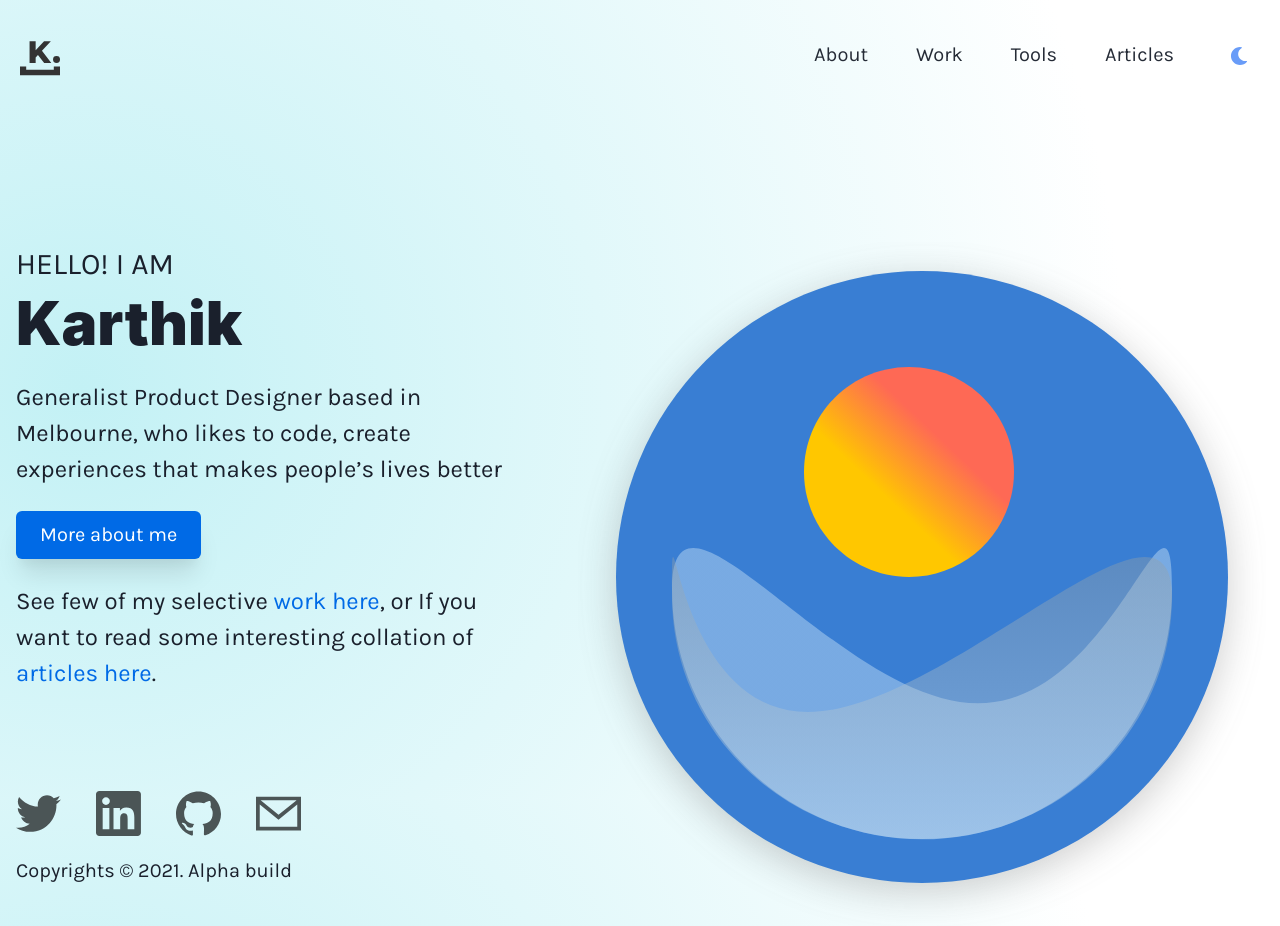
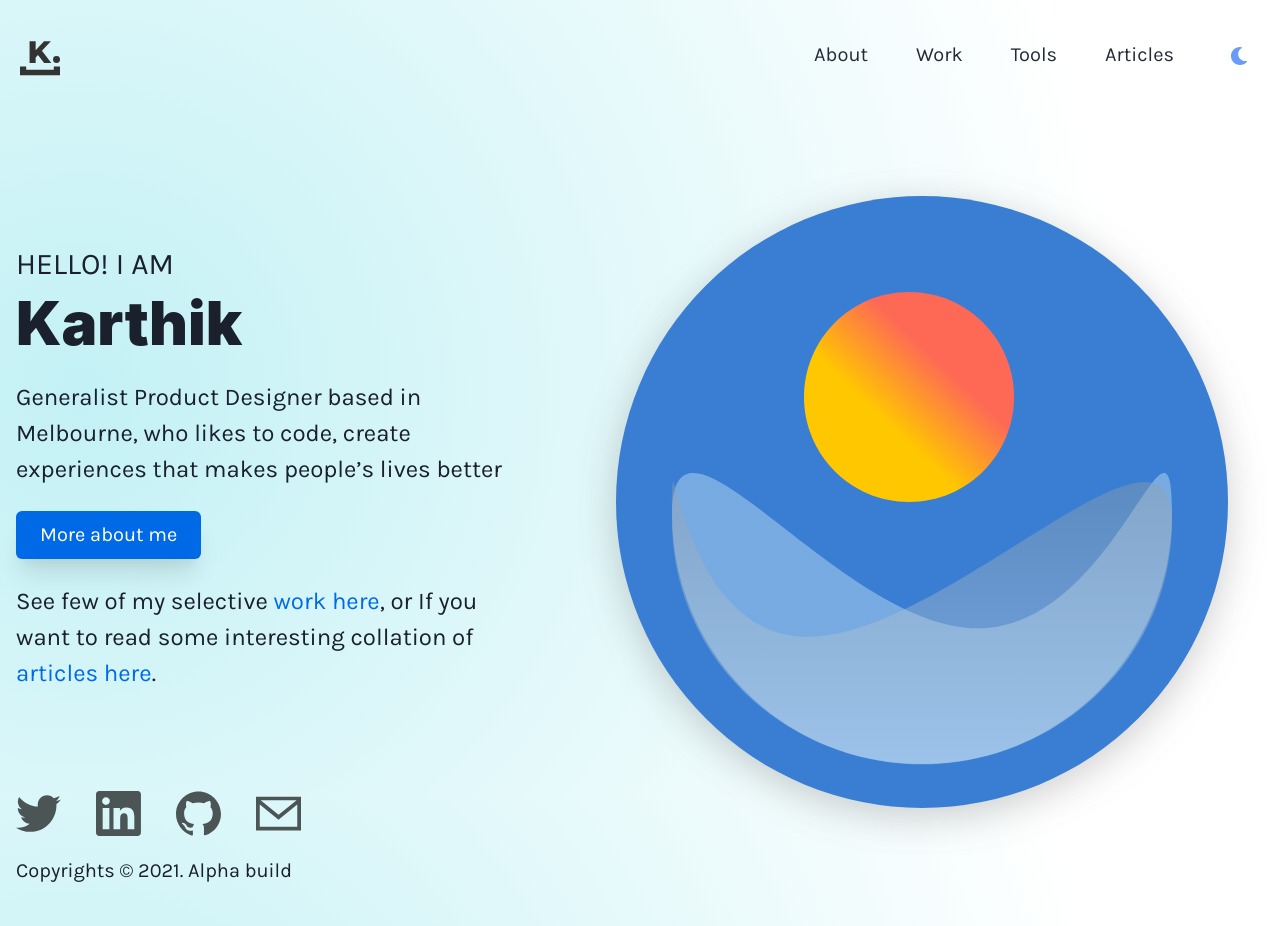
Before and after one commit to k97/jnana, a Next.js app: page / in a window 1280 px wide. Built offline with nearby package versions, Linux system fonts and the light colour scheme; no server answers.

Commit message:
Tweaking hero image on the home screen

```diff
--- /dev/null
+++ b/components/Hero/hero-image.tsx
@@ -0,0 +1,34 @@
+export const HeroImage = () => {
+  return (
+    <svg width="688" height="688" viewBox="0 0 688 688" fill="none" xmlns="http://www.w3.org/2000/svg">
+      <g filter="url(#filter0_d)">
+        <circle cx="344" cy="335" r="306" fill="#397ED3" />
+      </g>
+      <path opacity="0.4" d="M594.002 347.335C594.002 485.407 482.073 597.336 344.002 597.336C205.931 597.336 94.0018 485.407 94.0018 347.335C94.0018 209.264 261.931 461.336 400.002 461.336C538.073 461.336 594.002 209.264 594.002 347.335Z" fill="url(#paint0_linear)" />
+      <path opacity="0.4" d="M594 354.524C594 488.44 482.072 597 344.001 597C205.93 597 94.0018 488.44 94.0018 354.524C94.0018 220.608 91.9306 469.942 230.001 469.942C368.072 469.942 594 220.608 594 354.524Z" fill="url(#paint1_linear)" />
+      <path d="M436 230C436 287.99 388.99 335 331 335C273.01 335 226 287.99 226 230C226 172.01 273.01 125 331 125C388.99 125 436 172.01 436 230Z" fill="url(#paint2_linear)" />
+      <defs>
+        <filter id="filter0_d" x="0" y="0" width="688" height="688" filterUnits="userSpaceOnUse" color-interpolation-filters="sRGB">
+          <feFlood flood-opacity="0" result="BackgroundImageFix" />
+          <feColorMatrix in="SourceAlpha" type="matrix" values="0 0 0 0 0 0 0 0 0 0 0 0 0 0 0 0 0 0 127 0" />
+          <feOffset dy="9" />
+          <feGaussianBlur stdDeviation="19" />
+          <feColorMatrix type="matrix" values="0 0 0 0 0.258333 0 0 0 0 0.258333 0 0 0 0 0.258333 0 0 0 0.25 0" />
+          <feBlend mode="normal" in2="BackgroundImageFix" result="effect1_dropShadow" />
+          <feBlend mode="normal" in="SourceGraphic" in2="effect1_dropShadow" result="shape" />
+        </filter>
+        <linearGradient id="paint0_linear" x1="321.262" y1="124.336" x2="375" y2="170" gradientUnits="userSpaceOnUse">
+          <stop offset="1" stop-color="#D8EDFA" />
+        </linearGradient>
+        <linearGradient id="paint1_linear" x1="321.261" y1="138.235" x2="321.261" y2="623.188" gradientUnits="userSpaceOnUse">
+          <stop stop-color="#697277" />
+          <stop offset="1" stop-color="#D8EDFA" />
+        </linearGradient>
+        <linearGradient id="paint2_linear" x1="361" y1="305" x2="416" y2="247" gradientUnits="userSpaceOnUse">
+          <stop stop-color="#FFC700" />
+          <stop offset="1" stop-color="#FE6955" />
+        </linearGradient>
+      </defs>
+    </svg>
+  )
+}
--- a/components/Hero/intro.tsx
+++ b/components/Hero/intro.tsx
@@ -1,5 +1,6 @@
 import Link from 'next/link'
 import { Container, Button, Heading, Text, Grid, GridItem, Box, Image, Flex } from "@chakra-ui/react"
+import { HeroImage } from './hero-image'
 
 const HeroIntro = () => {
   return (
@@ -19,9 +20,12 @@ const HeroIntro = () => {
 
         <Box width={{ base: "5%", sm: "0%", md: "0%", lg: "5%" }} />
 
-        <Box width={{ base: "0%", sm: "0%", md: "0%", lg: "55%" }}>
-          <Image src="/assets/hero.svg" className="hero-static" />
+        <Box width={{ base: "0%", sm: "0%", md: "0%", lg: "55%" }} >
+          <Box className="hero-static" position="absolute" mt={{ base: 0, sm: 0, md: -75 }}>
+            <HeroImage />
+          </Box>
         </Box>
+
       </Flex>
     </Container >
   )
--- a/scss/index.scss
+++ b/scss/index.scss
@@ -1,5 +1,4 @@
 @import url('https://fonts.googleapis.com/css2?family=Karla:wght@400&display=swap');
-
 @import "./pages/index";
 
 * {
@@ -10,7 +9,6 @@
   -webkit-font-smoothing: antialiased;
 }
 
-
 main {
   margin-top: 100px;
 }
--- a/scss/pages/_homepage.scss
+++ b/scss/pages/_homepage.scss
@@ -1,6 +1,4 @@
 .hero-static {
-  position: fixed;
-
   @media only screen and (max-width: 1200px) {
     display: none;
   }
```
